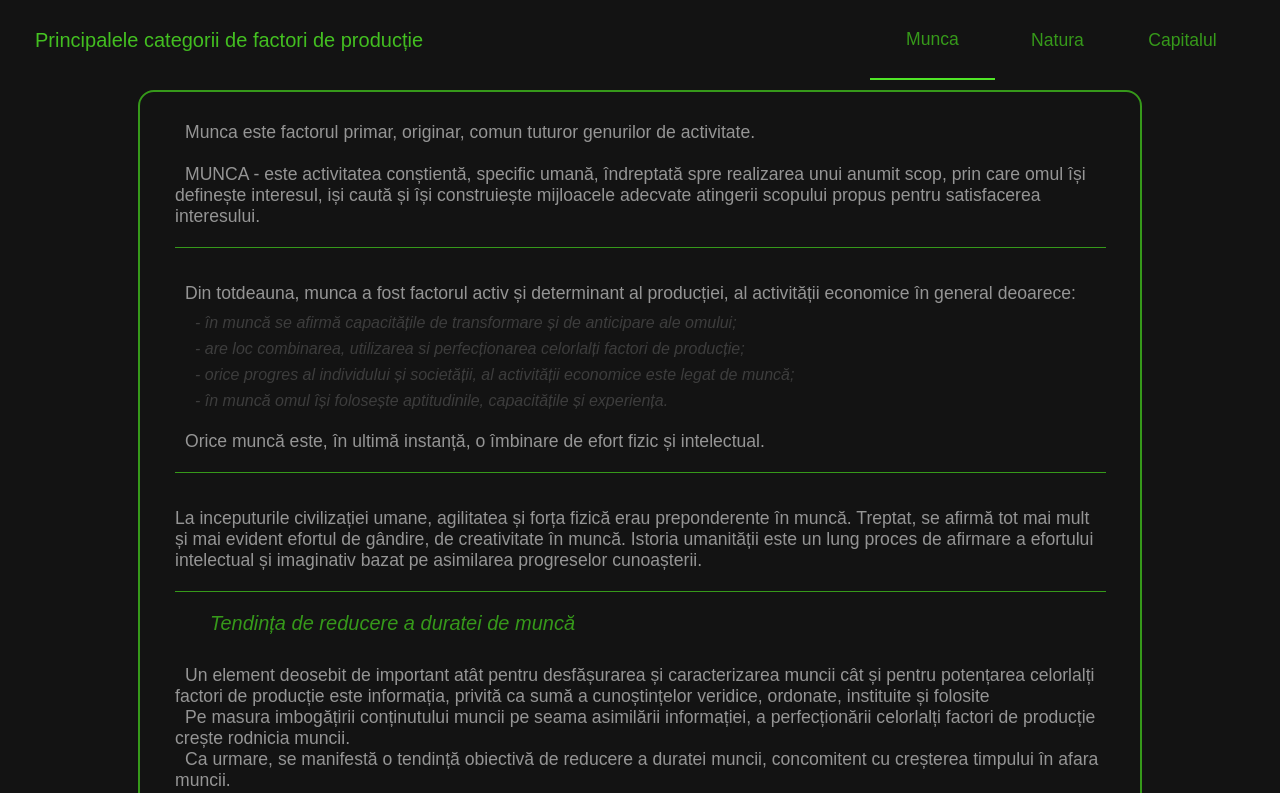
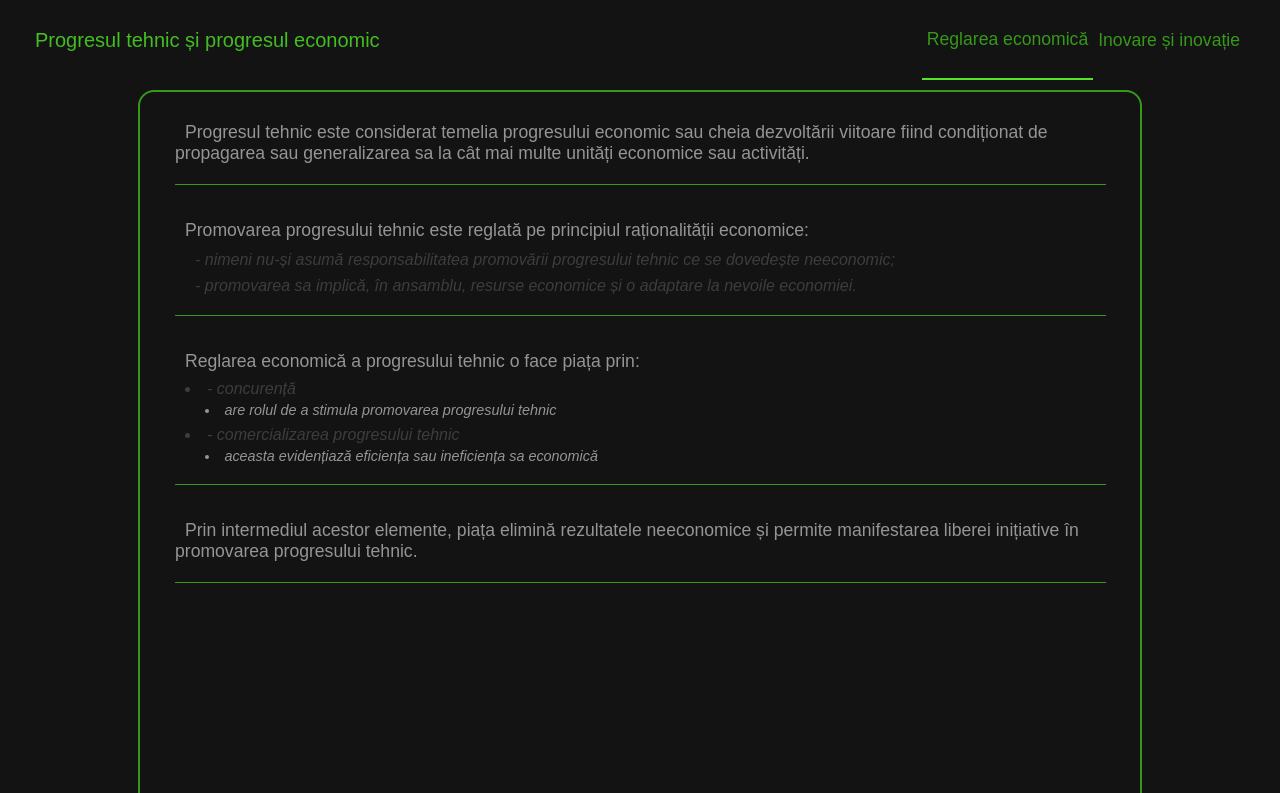
Before and after one commit to TheAncientOwl/progresul-fdp-react, a React (Create React App) app: page / in a window 1280 px wide. Shown: the top 793 px of the page. Built offline with nearby package versions, Linux system fonts and the light colour scheme.

Commit message:
added another section.

```diff
--- a/src/App.js
+++ b/src/App.js
@@ -9,7 +9,7 @@ import { ContentContainer } from './components/content/ContentElements';
 import SectionsConfig from './components/sections/SectionsConfig';
 
 export default function App() {
-  const [currentSection] = useState(SectionsConfig[0]);
+  const [currentSection] = useState(SectionsConfig[2]);
 
   return (
     <>
--- a/src/components/sections/SectionsConfig.js
+++ b/src/components/sections/SectionsConfig.js
@@ -5,6 +5,9 @@ import Capitalul from './principalele-categorii-de-fdp/Capitalul';
 import TipuriDeCapital from './capitalul-tehnic-si-progresul-fdp/TipuriDeCapital';
 import Aspecte from './capitalul-tehnic-si-progresul-fdp/Aspecte';
 import DezvoltareaEconomica from './capitalul-tehnic-si-progresul-fdp/DezvoltareaEconomica';
+
+import ReglareaEconomica from './progresul-tehnic-economic/ReglareaEconomica';
+import InovareInovatie from './progresul-tehnic-economic/InovareInovatie';
 
 const SectionsConfig = [
   {
@@ -33,6 +36,17 @@ const SectionsConfig = [
       <DezvoltareaEconomica key={2} id={'dezvoltarea-economica'} />,
     ],
   },
+  {
+    title: 'Progresul tehnic și progresul economic',
+    items: [
+      { title: 'Reglarea economică', to: 'reglarea-economica' },
+      { title: 'Inovare și inovație', to: 'inovare-inovație' },
+    ],
+    contents: [
+      <ReglareaEconomica key={0} id={'reglarea-economica'} />,
+      <InovareInovatie key={1} id={'inovare-inovație'} />,
+    ],
+  },
 ];
 
 Object.freeze(SectionsConfig);
```
